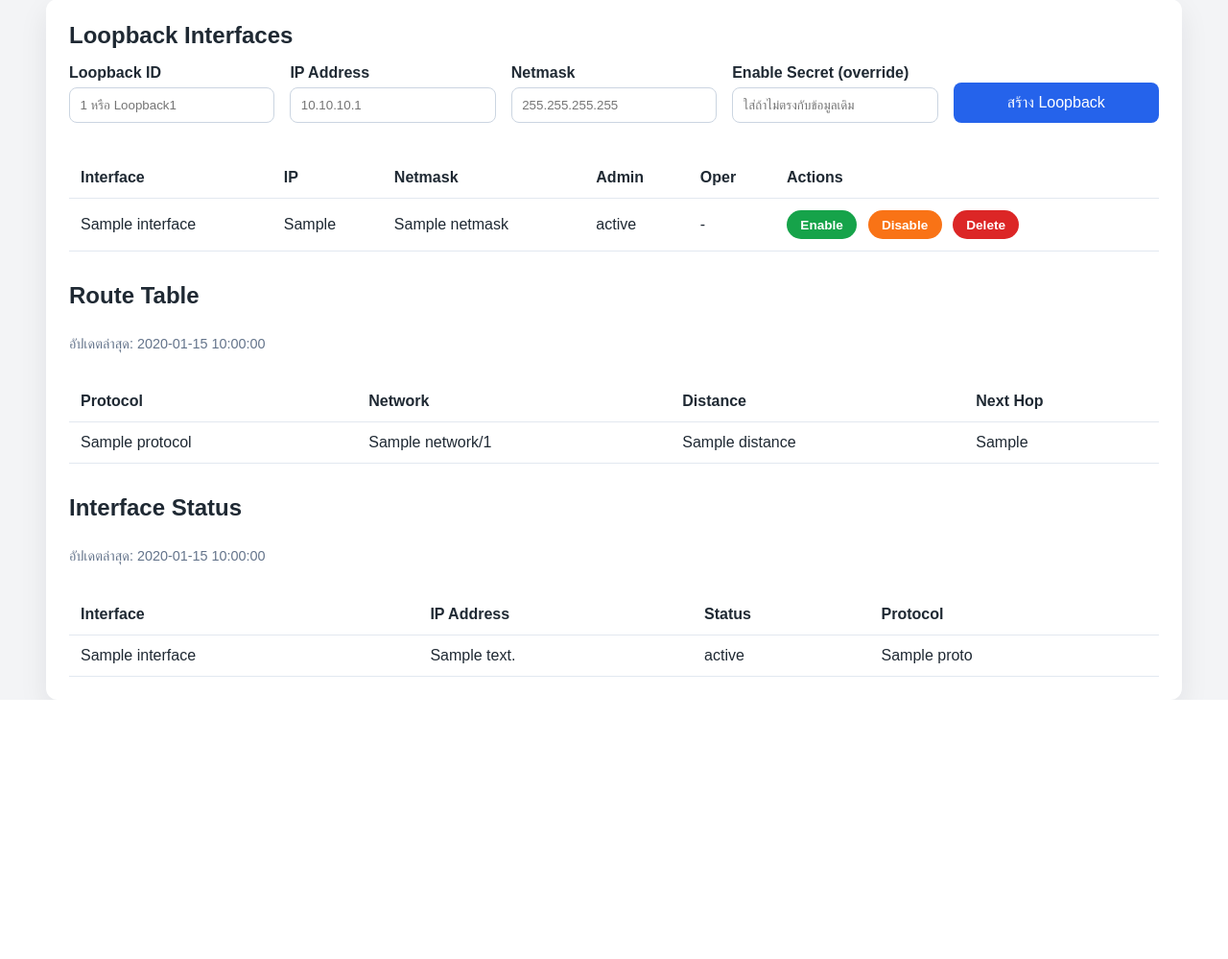
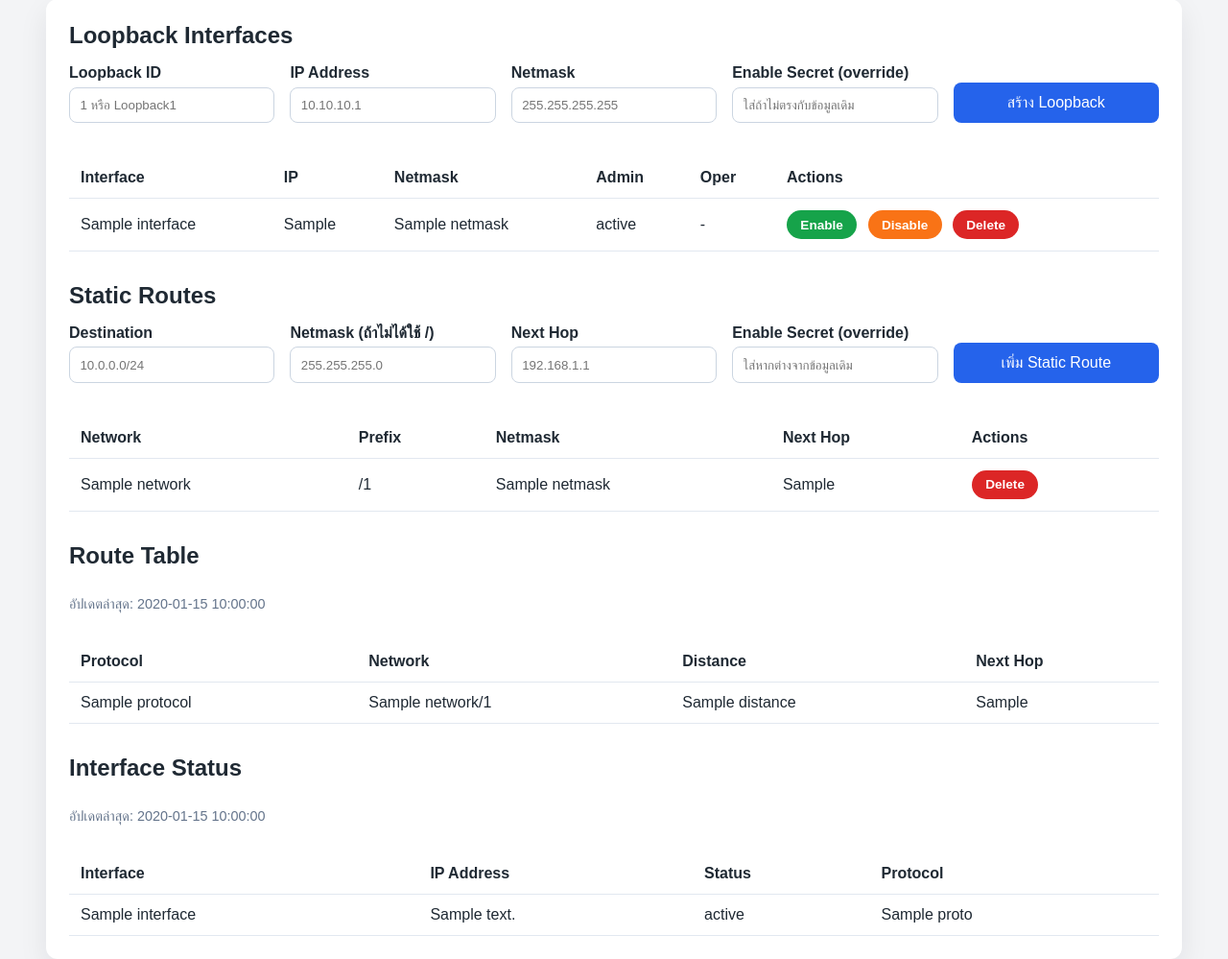
Before and after one commit to chalatphon/ipafianl, a Flask app: page /router/1 in a window 1280 px wide. Shown: the part 148-1147 px from the top of the page at 96% size. Before the commit the page ends 877 px from the top, so only its background shows below. Run offline with Flask 3, Linux system fonts and the light colour scheme; a database or web service that is not in the repository returns one stand-in record (values such as "Sample title").

Commit message:
Implement static route management features and update UI for route actions

```diff
--- a/web/app.py
+++ b/web/app.py
@@ -9,7 +9,13 @@ from flask import flash
 from pymongo import MongoClient
 from bson import ObjectId
 from check import get_device_info
-from router_actions import create_loopback, set_loopback_state, delete_loopback
+from router_actions import (
+    create_loopback,
+    set_loopback_state,
+    delete_loopback,
+    create_static_route,
+    delete_static_route,
+)
 from switch_actions import (
     create_vlan_interface,
     set_vlan_state,
@@ -24,6 +30,7 @@ mycol = mydb["mycollection"]
 mysw = mydb["switch"]
 loopbacks = mydb["loopbacks"]
 switch_vlans = mydb["switch_vlans"]
+router_routes = mydb["router_routes"]
 
 
 app = Flask(__name__)
@@ -88,6 +95,7 @@ def router_detail(ip):
         mydb.interface_status.find({"router_ip": ip}).sort("timestamp", -1).limit(1)
     )
     loopback_records = list(loopbacks.find({"router_ip": ip}))
+    static_routes = list(router_routes.find({"router_ip": ip}))
 
     status_map = {}
     if docsi:
@@ -103,6 +111,7 @@ def router_detail(ip):
         interface_data=docsi,
         loopbacks=loopback_records,
         loopback_status=status_map,
+        static_routes=static_routes,
     )
 
 
@@ -395,5 +404,93 @@ def delete_loopback_route(ip, loop_id):
     return redirect(url_for("router_detail", ip=ip))
 
 
+@app.route("/router/<string:ip>/routes", methods=["POST"])
+def create_static_route_route(ip):
+    destination = request.form.get("route_destination", "").strip()
+    netmask = request.form.get("route_netmask", "").strip()
+    next_hop = request.form.get("route_next_hop", "").strip()
+    override_secret = request.form.get("route_secret", "").strip()
+
+    if not all([destination, next_hop]):
+        flash("กรุณากรอกปลายทางและ Next Hop ให้ครบ", category="error")
+        return redirect(url_for("router_detail", ip=ip))
+
+    creds = mycol.find_one({"ip": ip})
+    if not creds:
+        flash("ไม่พบข้อมูล Router ในระบบ", category="error")
+        return redirect(url_for("router_detail", ip=ip))
+
+    try:
+        success, payload = create_static_route(
+            creds,
+            destination,
+            netmask or None,
+            next_hop,
+            secret=override_secret or None,
+        )
+    except ValueError as exc:
+        flash(str(exc), category="error")
+        return redirect(url_for("router_detail", ip=ip))
+
+    if success:
+        router_routes.update_one(
+            {
+                "router_ip": payload["router_ip"],
+                "network": payload["network"],
+                "netmask": payload["netmask"],
+                "next_hop": payload["next_hop"],
+            },
+            {"$set": payload, "$setOnInsert": {"created_at": payload["updated_at"]}},
+            upsert=True,
+        )
+        flash(
+            f"เพิ่ม static route {payload['network']}/{payload['prefix_length']} → {payload['next_hop']} สำเร็จ",
+            category="success",
+        )
+    else:
+        flash(payload, category="error")
+        if "privileged mode" in payload.lower() and not creds.get("secret"):
+            flash(
+                "กรุณาเพิ่ม Enable Secret ให้ Router ในหน้าหลัก แล้วลองอีกครั้ง",
+                category="error",
+            )
+    return redirect(url_for("router_detail", ip=ip))
+
+
+@app.route("/router/<string:ip>/routes/<route_id>/delete", methods=["POST"])
+def delete_static_route_route(ip, route_id):
+    creds = mycol.find_one({"ip": ip})
+    if not creds:
+        flash("ไม่พบข้อมูล Router ในระบบ", category="error")
+        return redirect(url_for("router_detail", ip=ip))
+
+    record = router_routes.find_one({"_id": ObjectId(route_id), "router_ip": ip})
+    if not record:
+        flash("ไม่พบ static route ที่ต้องการลบ", category="error")
+        return redirect(url_for("router_detail", ip=ip))
+
+    success, payload = delete_static_route(
+        creds,
+        record["network"],
+        record["netmask"],
+        record["next_hop"],
+        secret=None,
+    )
+    if success:
+        router_routes.delete_one({"_id": record["_id"]})
+        flash(
+            f"ลบ static route {record['network']}/{record.get('prefix_length')} สำเร็จ",
+            category="success",
+        )
+    else:
+        flash(payload, category="error")
+        if "privileged mode" in payload.lower() and not creds.get("secret"):
+            flash(
+                "กรุณาเพิ่ม Enable Secret ให้ Router ในหน้าหลัก แล้วลองอีกครั้ง",
+                category="error",
+            )
+    return redirect(url_for("router_detail", ip=ip))
+
+
 if __name__ == "__main__":
     app.run(host="0.0.0.0", port=8080)
--- a/web/templates/index.html
+++ b/web/templates/index.html
@@ -68,7 +68,7 @@
                     <td>{{ router.username }}</td>
                     <td>
                         <form action="{{ url_for('delete_router', id=router._id) }}" method="POST" class="inline-form">
-                            <button type="submit" class="btn-link">ลบ</button>
+                            <button type="submit" class="btn-chip danger">Delete</button>
                         </form>
                     </td>
                 </tr>
@@ -101,7 +101,7 @@
                     <td>{{ switch.username }}</td>
                     <td>
                         <form action="{{ url_for('delete_switch', id=switch._id) }}" method="POST" class="inline-form">
-                            <button type="submit" class="btn-link">ลบ</button>
+                            <button type="submit" class="btn-chip danger">Delete</button>
                         </form>
                     </td>
                 </tr>
--- a/web/templates/router.html
+++ b/web/templates/router.html
@@ -103,6 +103,60 @@
             </div>
 
             <div class="card-block">
+                <h2>Static Routes</h2>
+                <form method="POST" action="{{ url_for('create_static_route_route', ip=router_ip) }}" class="loopback-form">
+                    <label>
+                        <span>Destination</span>
+                        <input name="route_destination" placeholder="10.0.0.0/24" required />
+                    </label>
+                    <label>
+                        <span>Netmask (ถ้าไม่ได้ใช้ /)</span>
+                        <input name="route_netmask" placeholder="255.255.255.0" />
+                    </label>
+                    <label>
+                        <span>Next Hop</span>
+                        <input name="route_next_hop" placeholder="192.168.1.1" required />
+                    </label>
+                    <label>
+                        <span>Enable Secret (override)</span>
+                        <input name="route_secret" type="password" placeholder="ใส่หากต่างจากข้อมูลเดิม" />
+                    </label>
+                    <button type="submit" class="btn-primary">เพิ่ม Static Route</button>
+                </form>
+
+                {% if static_routes %}
+                <table class="data-table">
+                    <thead>
+                        <tr>
+                            <th>Network</th>
+                            <th>Prefix</th>
+                            <th>Netmask</th>
+                            <th>Next Hop</th>
+                            <th>Actions</th>
+                        </tr>
+                    </thead>
+                    <tbody>
+                        {% for route in static_routes %}
+                        <tr>
+                            <td>{{ route.network }}</td>
+                            <td>/{{ route.prefix_length }}</td>
+                            <td>{{ route.netmask }}</td>
+                            <td>{{ route.next_hop }}</td>
+                            <td>
+                                <form action="{{ url_for('delete_static_route_route', ip=router_ip, route_id=route._id) }}" method="POST" class="inline-form loopback-actions">
+                                    <button type="submit" class="btn-chip danger">Delete</button>
+                                </form>
+                            </td>
+                        </tr>
+                        {% endfor %}
+                    </tbody>
+                </table>
+                {% else %}
+                <p class="empty">ยังไม่มี Static Route ที่เพิ่มผ่านระบบ</p>
+                {% endif %}
+            </div>
+
+            <div class="card-block">
                 <h2>Route Table</h2>
                 {% if routing %}
                     <p class="hint">อัปเดตล่าสุด: {{ routing[0].timestamp }}</p>
```
Also changed, not shown: web/router_actions.py (+77 -0 lines).
